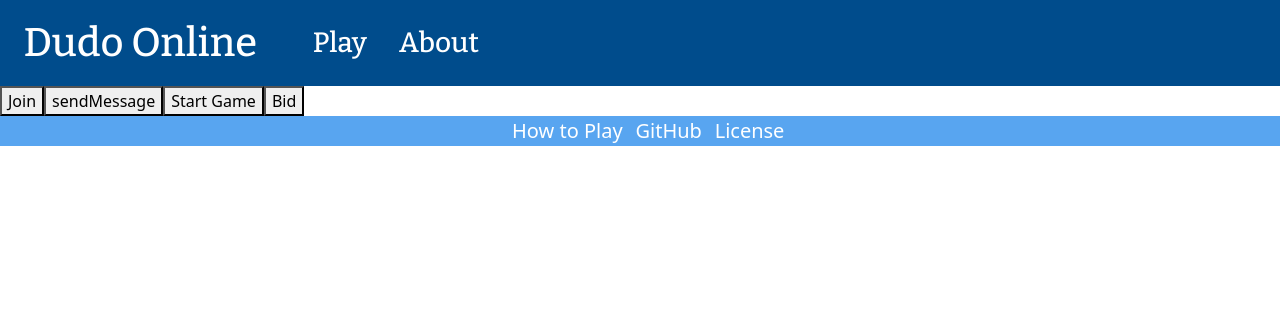
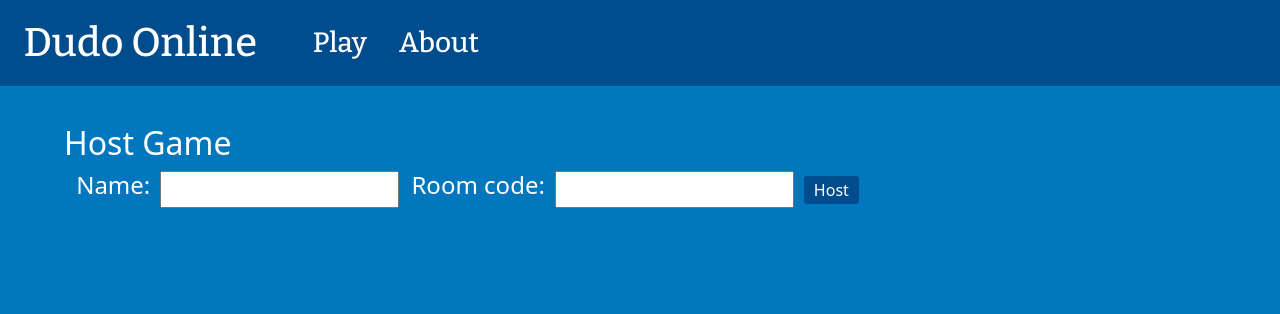
Before and after one commit to NathanDiMauro/Dudo, a React (Create React App) app in the folder client/dudo/: page / in a window 1280 px wide. Shown: the top 314 px of the page. Built offline with nearby package versions, Linux system fonts and the light colour scheme; no server answers.

Commit message:
reverted app.js

```diff
--- a/client/dudo/src/pages/App.js
+++ b/client/dudo/src/pages/App.js
@@ -5,7 +5,6 @@ import HostGame from '../components/host';
 import Player from "../components/player";
 import Oponent from '../components/oponent';
 import { SocketProvider } from '../components/socketContext';
-import SocketExample from '../components/socketExample';
 
 function App() {
 
@@ -14,14 +13,13 @@ function App() {
 
   return (
     <SocketProvider id="game">
-      <SocketExample />
-        {/* <HostGame name={name} setName={setName} room={room} setRoom={setRoom}/>
+        <HostGame name={name} setName={setName} room={room} setRoom={setRoom}/>
         <JoinGame name={name} setName={setName} room={room} setRoom={setRoom}/>
         <Player name={name}/>
         <div id='players'>
           <Oponent name="Oponent 1"/>
           <Oponent name="Oponent 2"/>
-        </div> */}
+        </div>
     </SocketProvider>
   );
 }
```
